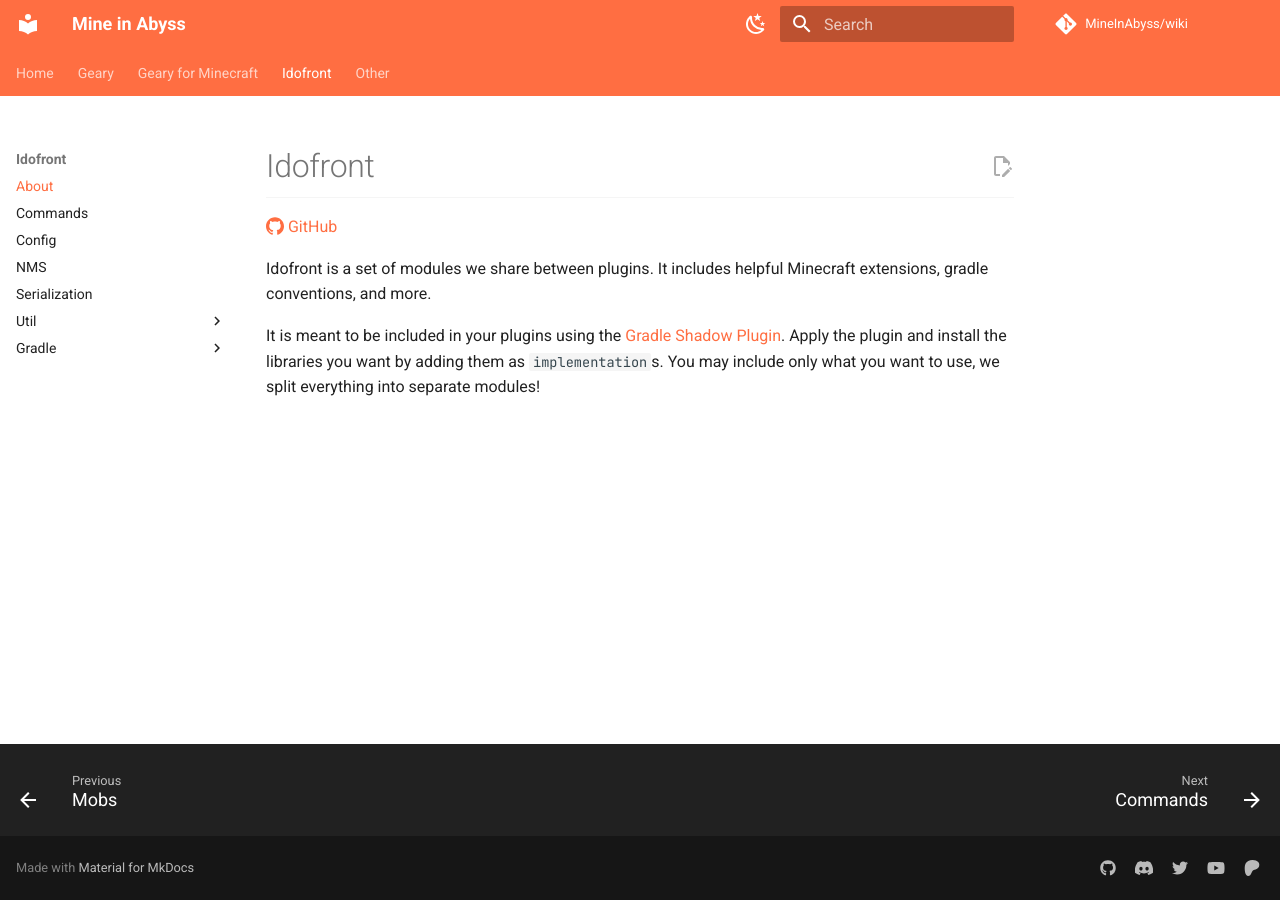
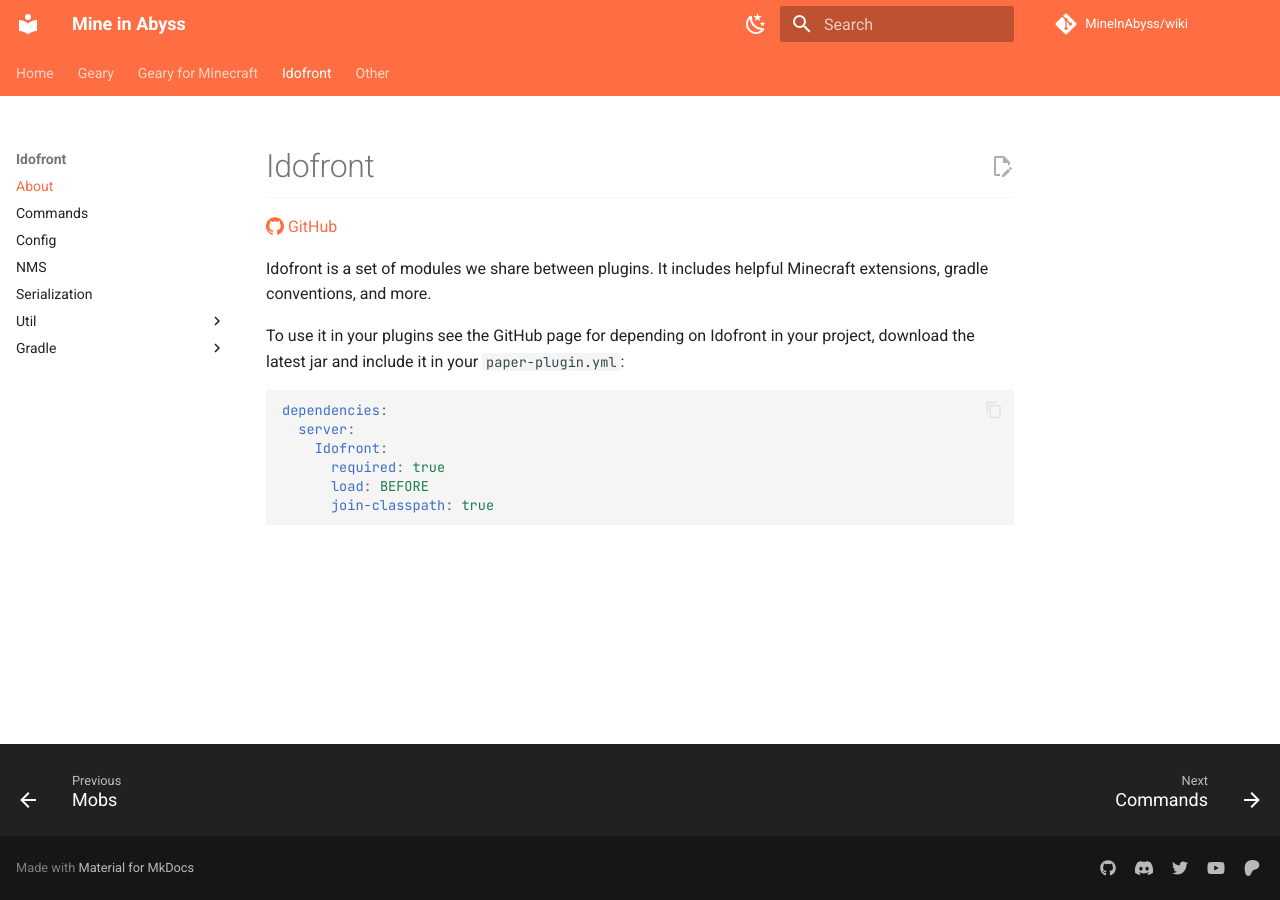
Before and after one commit to MineInAbyss/wiki, an MkDocs documentation site: the page built from docs/idofront/index.md, in a window 1280 px wide. Built offline with MkDocs 1.6.1 and Material for MkDocs 9.7.7, drawn with Linux system fonts in a browser that asks for light colours; comment, search, counter and statistics services are not loaded.

Commit message:
docs: Add info about geary spawn format chore: Update idofront docs a bit

````diff
--- a/docs/idofront/index.md
+++ b/docs/idofront/index.md
@@ -4,4 +4,13 @@
 
 Idofront is a set of modules we share between plugins. It includes helpful Minecraft extensions, gradle conventions, and more.
 
-It is meant to be included in your plugins using the [Gradle Shadow Plugin](https://imperceptiblethoughts.com/shadow/). Apply the plugin and install the libraries you want by adding them as `implementation`s. You may include only what you want to use, we split everything into separate modules!
+To use it in your plugins see the GitHub page for depending on Idofront in your project, download the latest jar and include it in your `paper-plugin.yml`:
+
+```yaml
+dependencies:
+  server:
+    Idofront:
+      required: true
+      load: BEFORE
+      join-classpath: true
+```
````
Also changed, not shown: docs/geary-minecraft/content-packs/spawning/SUMMARY.md (added, +2 -0 lines), docs/geary-minecraft/content-packs/spawning/index.md (added, +33 -0 lines), docs/idofront/SUMMARY.md (+2 -2 lines).
